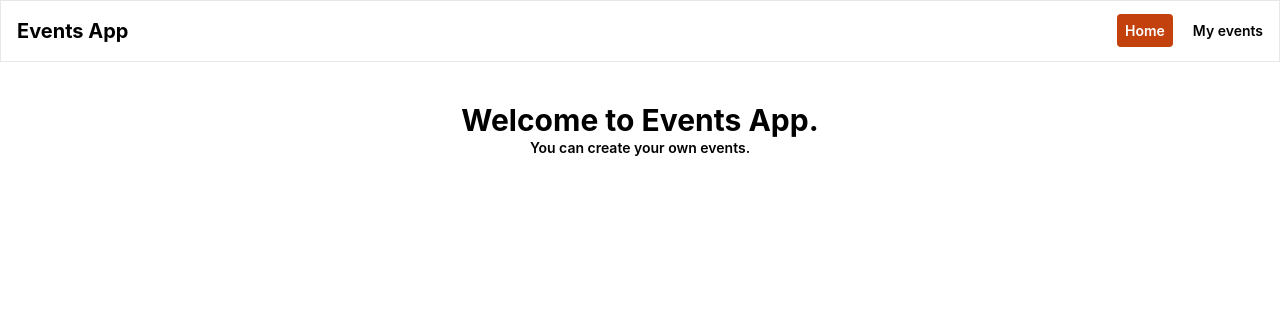
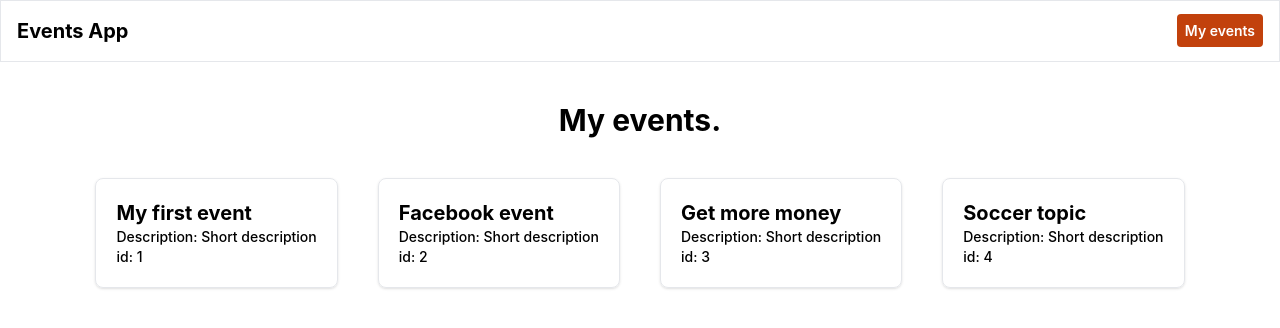
Before and after one commit to Jorge-Ortiz-Mata/react-router-loader-action, a React (Create React App) app: page / in a window 1280 px wide. Shown: the top 328 px of the page. Built offline with nearby package versions, Linux system fonts and the light colour scheme.

Commit message:
Adding dummy events and render them on the events page.

```diff
--- a/src/App.jsx
+++ b/src/App.jsx
@@ -1,21 +1,25 @@
 import { createBrowserRouter, RouterProvider } from 'react-router-dom';
 import EventsPage from './pages/EventsPage';
-import HomePage from './pages/HomePage';
 import MainLayout from './pages/MainLayout';
+import { Provider } from 'react-redux';
+import { store } from './store/index';
 
 const route = createBrowserRouter([
   {
     path: '/',
     element: <MainLayout />,
     children: [
-      { index: true, element: <HomePage /> },
-      { path: 'events', element: <EventsPage /> }
+      { index: true, element: <EventsPage /> },
     ]
   }
 ])
 
 function App() {
-  return <RouterProvider router={route} />
+  return(
+    <Provider store={store}>
+      <RouterProvider router={route} />
+    </Provider>
+  )
 }
 
 export default App;
--- /dev/null
+++ b/src/components/EventCard.jsx
@@ -0,0 +1,12 @@
+const EventCard = ({event}) => {
+
+  return(
+    <div className="flex flex-col border rounded-lg shadow p-5">
+      <span className="font-bold text-xl">{event.name}</span>
+      <span className="text-sm font-medium">Description: {event.description}</span>
+      <span className="text-sm font-medium">id: {event.id}</span>
+    </div>
+  )
+}
+
+export default EventCard;
--- /dev/null
+++ b/src/components/EventList.jsx
@@ -0,0 +1,18 @@
+import { useSelector } from "react-redux";
+import EventCard from "./EventCard";
+
+const EventList = () => {
+  const events = useSelector(state => state.events.events);
+
+  return(
+    <div className="flex gap-10">
+      {
+        events.map(event => {
+          return <EventCard key={event.id} event={event} />
+        })
+      }
+    </div>
+  )
+}
+
+export default EventList;
--- a/src/pages/EventsPage.jsx
+++ b/src/pages/EventsPage.jsx
@@ -1,8 +1,11 @@
+import EventList from "../components/EventList";
+
 const EventsPage = () => {
 
   return(
     <section className="flex flex-col w-full items-center justify-center py-10">
-      <h2 className="font-bold text-3xl">My events.</h2>
+      <h2 className="font-bold text-3xl mb-10">My events.</h2>
+      <EventList />
     </section>
   );
 }
--- a/src/pages/Navbar.jsx
+++ b/src/pages/Navbar.jsx
@@ -11,19 +11,7 @@ const Navbar = () => {
         <ul className="flex items-center gap-5">
           <li className="text-sm font-semibold">
             <NavLink
-              to="/"
-              className={({isActive}) => (
-                isActive && 'bg-orange-700 p-2 text-white rounded'
-              )}
-              end
-            >
-              Home
-            </NavLink>
-          </li>
-
-          <li className="text-sm font-semibold">
-            <NavLink
-              to="events"
+              to=""
               className={({isActive}) => (
                 isActive && 'bg-orange-700 p-2 text-white rounded'
               )}
--- /dev/null
+++ b/src/store/events-slice.js
@@ -0,0 +1,24 @@
+import DummyEvents from '../utilities/events-dummy';
+import { createSlice } from "@reduxjs/toolkit";
+
+const initialState = {
+  events: DummyEvents
+}
+
+export const eventsSlice = createSlice({
+  name: 'events',
+  initialState: initialState,
+  reducers: {
+    addEvents(state, action){
+      const event = action.payload.event;
+      console.log(event);
+    },
+    removeEvents(state, action){
+      const id = action.payload.id;
+      console.log(id);
+    }
+  }
+})
+
+
+export const eventsActions = eventsSlice.actions;
--- /dev/null
+++ b/src/store/index.js
@@ -0,0 +1,6 @@
+import { configureStore } from "@reduxjs/toolkit";
+import { eventsSlice } from "./events-slice";
+
+export const store = configureStore({
+  reducer: { events: eventsSlice.reducer }
+});
--- /dev/null
+++ b/src/utilities/events-dummy.js
@@ -0,0 +1,24 @@
+const DummyEvents = [
+  {
+    id: 1,
+    name: 'My first event',
+    description: 'Short description'
+  },
+  {
+    id: 2,
+    name: 'Facebook event',
+    description: 'Short description'
+  },
+  {
+    id: 3,
+    name: 'Get more money',
+    description: 'Short description'
+  },
+  {
+    id: 4,
+    name: 'Soccer topic',
+    description: 'Short description'
+  },
+];
+
+export default DummyEvents;
```
